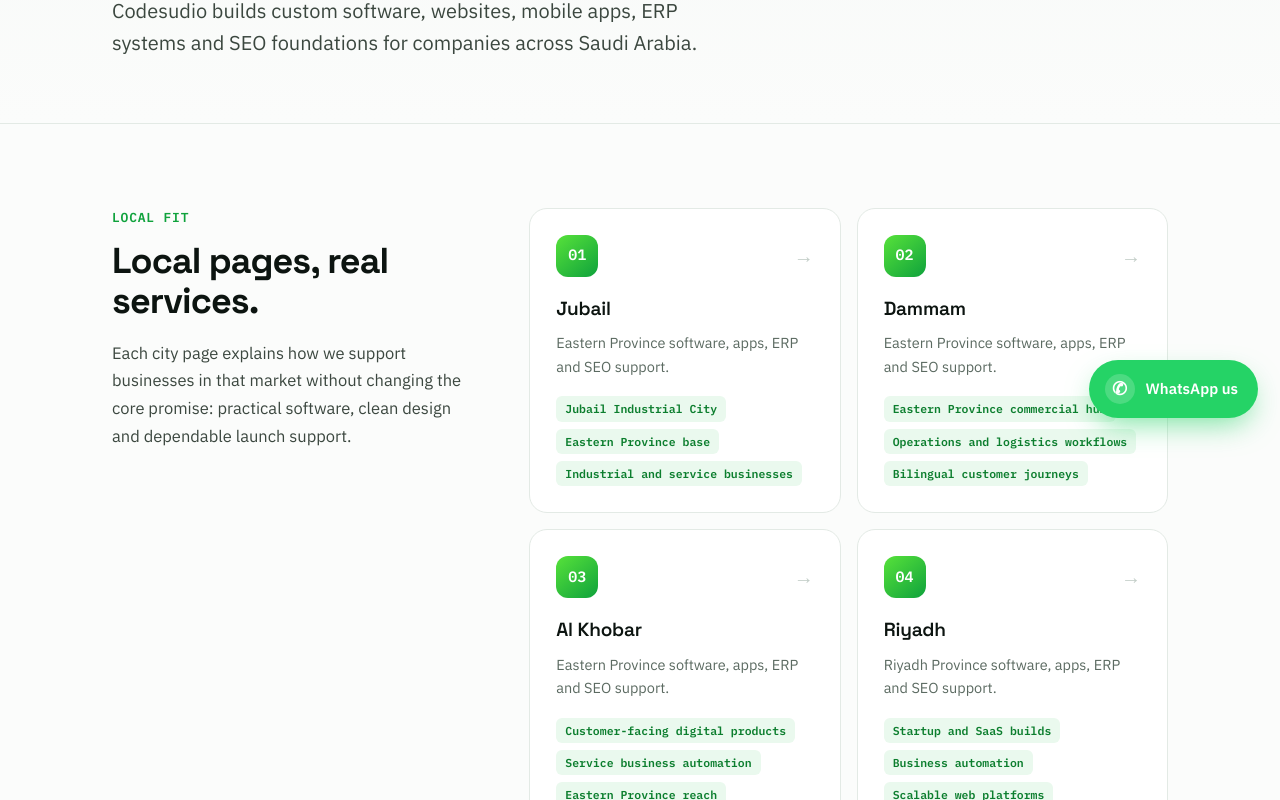
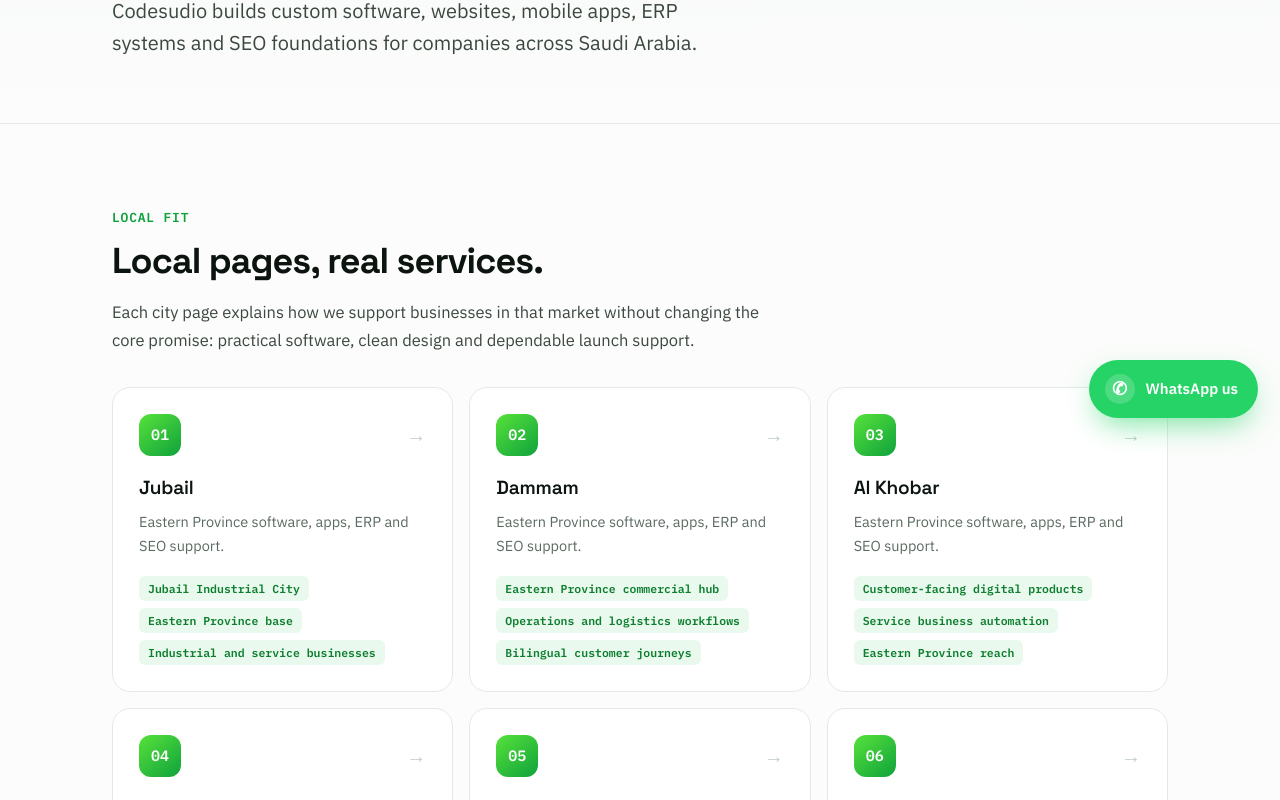
Before and after one commit to pkmbilal/codesudio, a Next.js app: page /locations in a window 1280 px wide. Shown: the part 360-1160 px from the top of the page. Built offline with nearby package versions, Linux system fonts and the light colour scheme; no server answers.

Commit message:
fix: Adjust layout for locations section and improve grid responsiveness

```diff
--- a/app/locations/LocationsIndexClient.js
+++ b/app/locations/LocationsIndexClient.js
@@ -36,8 +36,8 @@
         </div>
       </section>
 
-      <section className="max-w-[1100px] mx-auto px-[22px] py-[clamp(48px,7vw,84px)] grid grid-cols-[minmax(0,0.72fr)_minmax(300px,1.28fr)] max-[860px]:grid-cols-1 gap-[clamp(34px,5vw,58px)] items-start">
-        <div className="animate-reveal motion-reduce:animate-none">
+      <section className="max-w-[1100px] mx-auto px-[22px] py-[clamp(48px,7vw,84px)]">
+        <div className="animate-reveal motion-reduce:animate-none max-w-[680px]">
           <SectionEyebrow>{t.localEyebrow}</SectionEyebrow>
           <h2 className="font-heading font-bold text-[clamp(24px,3.6vw,36px)] leading-[1.12] tracking-[-0.025em] mt-3.5 mb-0">
             {t.indexIntroTitle}
@@ -46,7 +46,7 @@
             {t.indexIntro}
           </p>
         </div>
-        <div className="grid grid-cols-[repeat(auto-fit,minmax(240px,1fr))] gap-4">
+        <div className="mt-8 grid grid-cols-1 sm:grid-cols-2 lg:grid-cols-3 gap-4">
           {locations.map((location) => (
             <ServiceCardLight key={location.slug} service={location} />
           ))}
```
